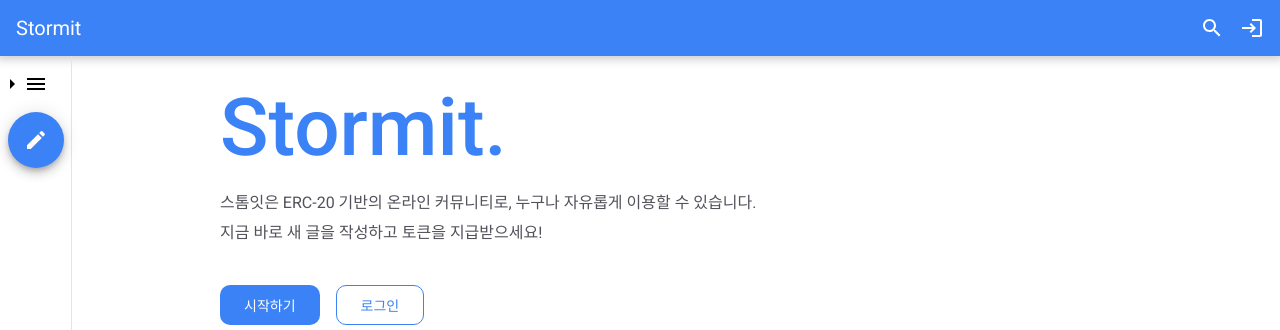
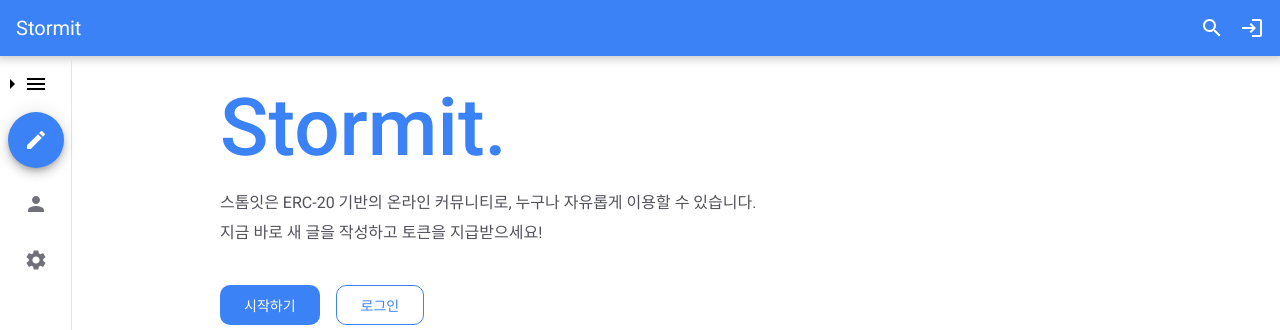
Before and after one commit to codestates/beb-04-stormit, a React (Create React App) app in the folder client/: page / in a window 1280 px wide. Shown: the top 330 px of the page. Built offline with nearby package versions, Linux system fonts and the light colour scheme; no server answers.

Commit message:
feat: 커뮤니티 페이지 검색 인풋 추가

```diff
--- a/client/src/components/NavigationRail.tsx
+++ b/client/src/components/NavigationRail.tsx
@@ -5,14 +5,13 @@ import FloatingIconButton from "./common/FloatingIconButton";
 import CreateIcon from "@mui/icons-material/Create";
 import ArrowLeftIcon from "@mui/icons-material/ArrowLeft";
 import ArrowRightIcon from "@mui/icons-material/ArrowRight";
-import MailIcon from "@mui/icons-material/Mail";
-import SendIcon from "@mui/icons-material/Send";
-import SearchIcon from "@mui/icons-material/Search";
-import PersonIcon from "@mui/icons-material/Person";
 import MenuIcon from "@mui/icons-material/Menu";
 import { useNavigate } from "react-router-dom";
 import { useDispatch, useSelector } from "../store";
 import { modalActions } from "../store/modalSlice";
+import IconButton from "./common/IconButton";
+import SettingsIcon from "@mui/icons-material/Settings";
+import PersonIcon from "@mui/icons-material/Person";
 
 const Base = styled.aside`
   display: none;
@@ -90,6 +89,12 @@ const NavigationRail: React.FC<Props> = ({ ...props }) => {
       <FloatingIconButton onClick={() => navigate("/post")}>
         <CreateIcon />
       </FloatingIconButton>
+      <IconButton onClick={() => navigate("/mypage")}>
+        <PersonIcon />
+      </IconButton>
+      <IconButton onClick={() => navigate("/account")}>
+        <SettingsIcon />
+      </IconButton>
     </Base>
   );
 };
--- a/client/src/components/ProfileModal.tsx
+++ b/client/src/components/ProfileModal.tsx
@@ -139,6 +139,9 @@ const ProfileModal: React.FC = () => {
             로그인
           </div>
           <Divider />
+          <div className="profile-modal-item" onClick={onClickSignUpButton}>
+            회원가입
+          </div>
         </>
       )}
       {isLoggedIn && (
@@ -155,7 +158,6 @@ const ProfileModal: React.FC = () => {
           <div className="profile-modal-item" onClick={onClickAccountButton}>
             개인정보 설정
           </div>
-
           <Divider />
           <div className="profile-modal-item" onClick={onClickLogOutButton}>
             <LogoutIcon />
--- a/client/src/components/common/Button.tsx
+++ b/client/src/components/common/Button.tsx
@@ -20,7 +20,7 @@ const getButtonVariant = (variant?: "text" | "contained" | "outlined") => {
         color: white;
 
         &:hover {
-          background-color: ${palette.blue[400]};
+          background-color: ${palette.blue[600]};
         }
       `;
     case "outlined":
--- a/client/src/pages/Community.tsx
+++ b/client/src/pages/Community.tsx
@@ -11,6 +11,9 @@ import Pagination from "../components/Pagination";
 import Button from "../components/common/Button";
 import CommunityPostCard from "../components/CommunityPostCard";
 import { getAllPostAPI } from "../lib/api/post";
+import Input from "../components/common/Input";
+import IconButton from "../components/common/IconButton";
+import SearchIcon from "@mui/icons-material/Search";
 
 const Base = styled.div`
   display: flex;
@@ -42,7 +45,18 @@ const Base = styled.div`
   .pagination-wrapper {
     display: flex;
     justify-content: center;
-    padding: 1rem; //16px
+    padding: 1rem; // 16px
+  }
+
+  .community-search-input-wrapper {
+    display: flex;
+    justify-content: center;
+    gap: 0.5rem; // 8px
+  }
+
+  .community-search-input {
+    width: 16rem; // 256px
+    margin-left: 4rem; // 64px
   }
 
   // 600px
@@ -136,6 +150,12 @@ const Community: React.FC = () => {
         <div className="pagination-wrapper">
           <Pagination />
         </div>
+        <div className="community-search-input-wrapper">
+          <Input className="community-search-input" />
+          <IconButton>
+            <SearchIcon />
+          </IconButton>
+        </div>
       </div>
     </Base>
   );
```
